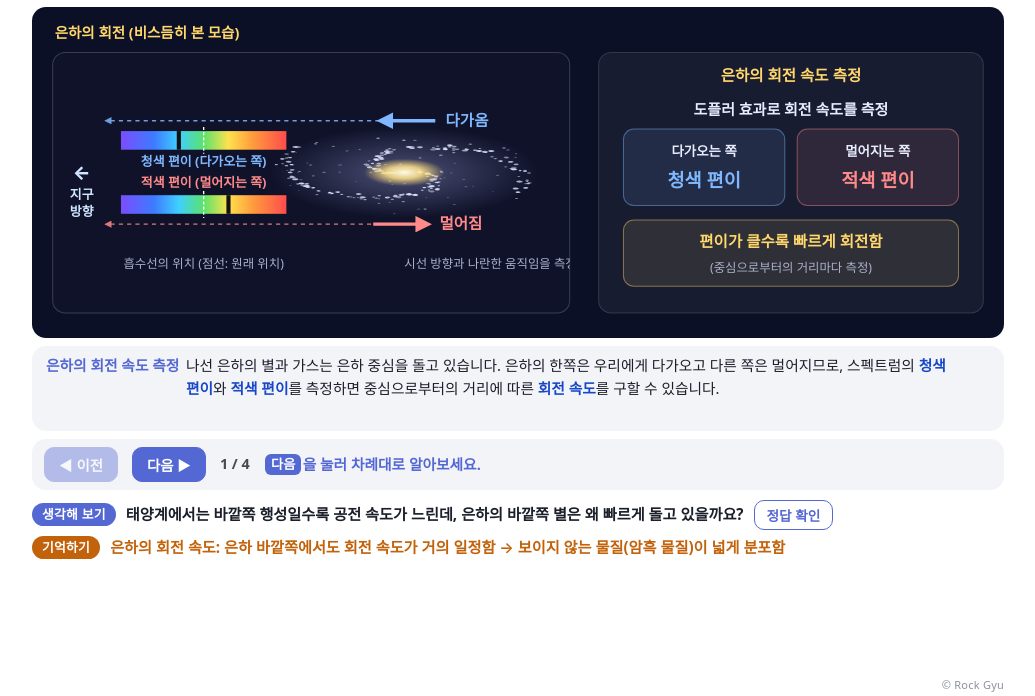
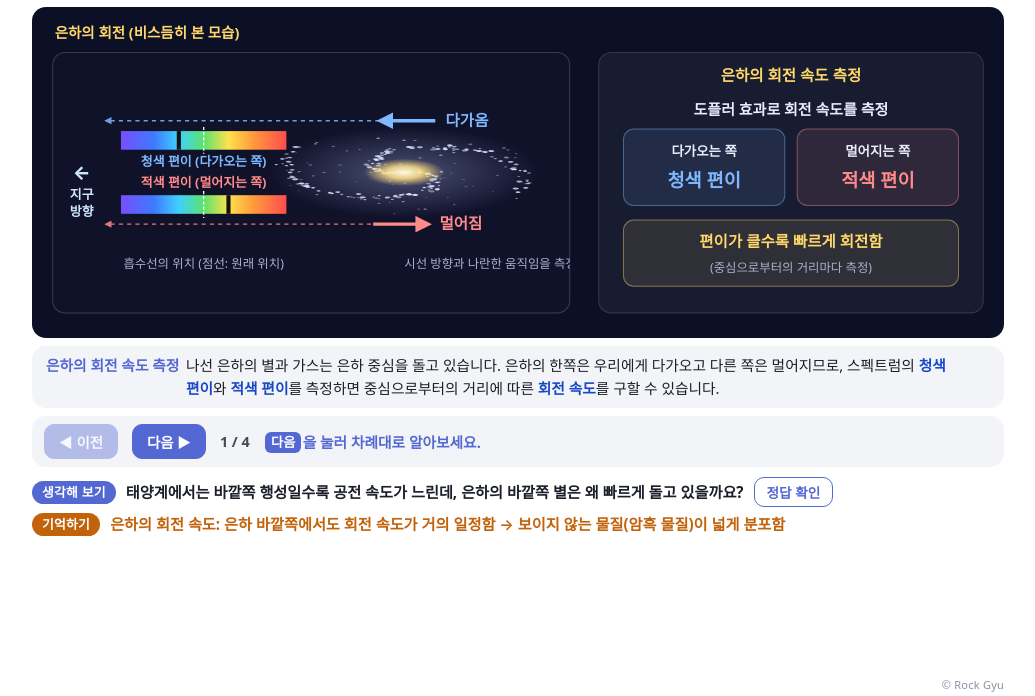
Before and after one commit to RockGyu-Lab/Earth-Science-World, a plain HTML site: page Cosmology/dark_matter.html in a window 1280 px wide. Shown: the part 104-800 px from the top of the page, without its empty margins (122-1157 px from the left). Drawn offline with Linux system fonts and the light colour scheme; a web font is replaced by a local one.

Commit message:
암흑 물질의 발견: 은하의 회전 속도·중력 렌즈 설명 상자 높이를 가장 긴 단계의 글에 맞춰 빈 줄을 없애고, 줄어든 만큼 그림의 최대 높이를 키움
Co-Authored-By: Claude Opus 5.5 <noreply@anthropic.com>

```diff
--- a/Cosmology/dark_matter.html
+++ b/Cosmology/dark_matter.html
@@ -390,6 +390,13 @@ function lDraw(t){const g=lgg;g.innerHTML='';const s=DL.s;if(s!=lLast){lLast=s;l
 }
 const DL=stepper(LS,lstep,lprev,lnext,lnum,lcue,lDraw);
 DR.go(0);DL.go(0);
+// 설명 상자: 높이를 그 탭에서 가장 긴 단계의 글에 맞춰 빈 줄을 없애고, 줄어든 만큼 그림을 키움 (화면 폭이 바뀌면 다시 맞춤)
+function fitStep(box,S,sv){if(!box.offsetParent)return;const keep=box.innerHTML;let h=0;box.style.minHeight='0';
+ S.forEach(([tt,tx])=>{box.innerHTML=stepHTML(tt,tx);h=Math.max(h,box.offsetHeight)});box.innerHTML=keep;box.style.minHeight=h+'px';
+ const full=parseFloat(getComputedStyle(box).fontSize)*1.55*3+16;   // 원래 확보한 3줄 높이
+ sv.style.maxHeight=`max(240px,calc(100dvh - ${Math.round(360-Math.max(0,full-h))}px))`}
+const dFit=()=>{fitStep(rstep,RS,rsv);fitStep(lstep,LS,lsv)};
+d5a.addEventListener('click',()=>requestAnimationFrame(dFit));d5b.addEventListener('click',()=>requestAnimationFrame(dFit));addEventListener('resize',dFit);dFit();
 (function dLoop(now){if(!p5.hidden){const t=(now/1000-TB);if(!rva.hidden)rDraw(t);else lDraw(t)}requestAnimationFrame(dLoop)})(performance.now());
 // 생각해 보기 답 팝업: 단추를 누르면 열리고, 닫기·바깥 누르기·Esc로 닫힘
 [['ov1','thb1','thx1'],['ov2','thb2','thx2'],['ov3','thb3','thx3'],['ov4','thb4','thx4'],['ov5','thb5','thx5'],['ov6','thb6','thx6'],['ov7','thb7','thx7'],['ov8','thb8','thx8'],['ov9','thb9','thx9'],['ov10','thb10','thx10'],['ov11','thb11','thx11'],['ov12','thb12','thx12'],['ov13','thb13','thx13']].forEach(([o,bt,x])=>{const ov=document.getElementById(o),btn=document.getElementById(bt),cl=document.getElementById(x);if(!ov)return;
```
